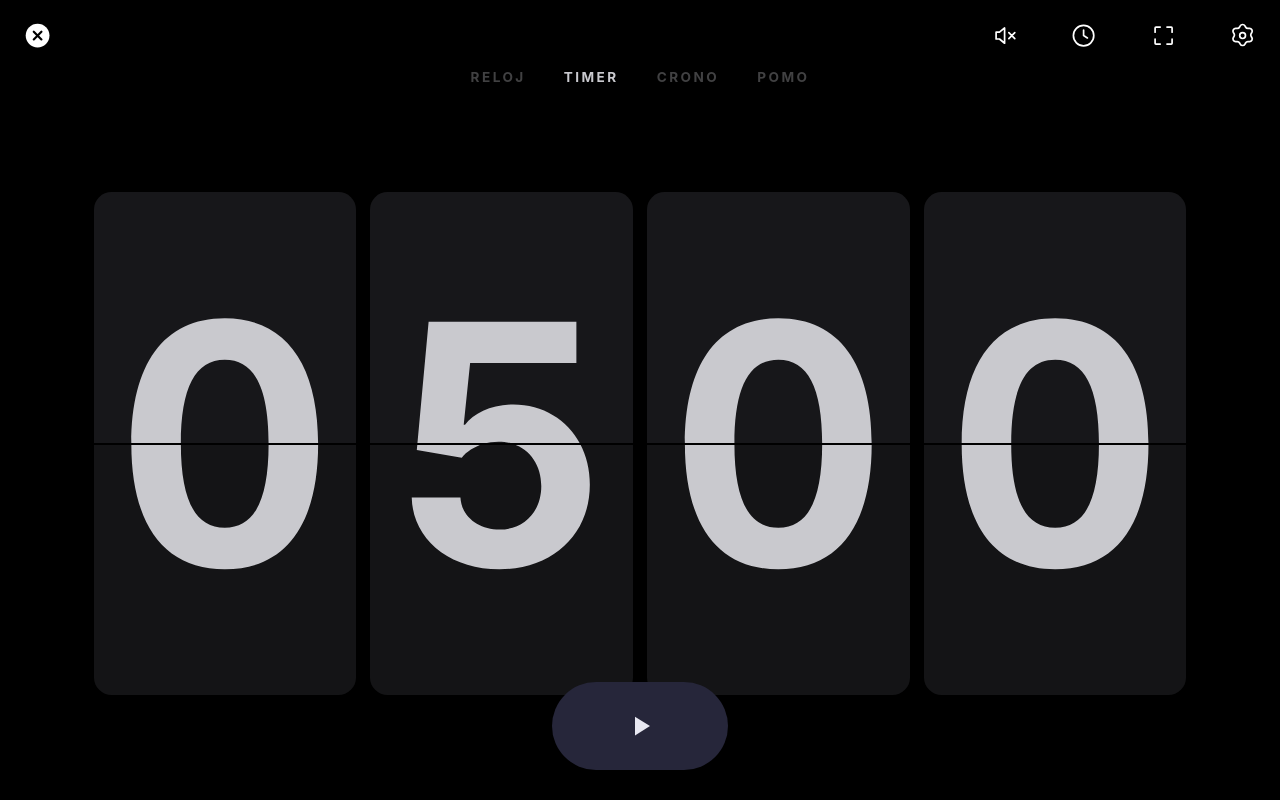
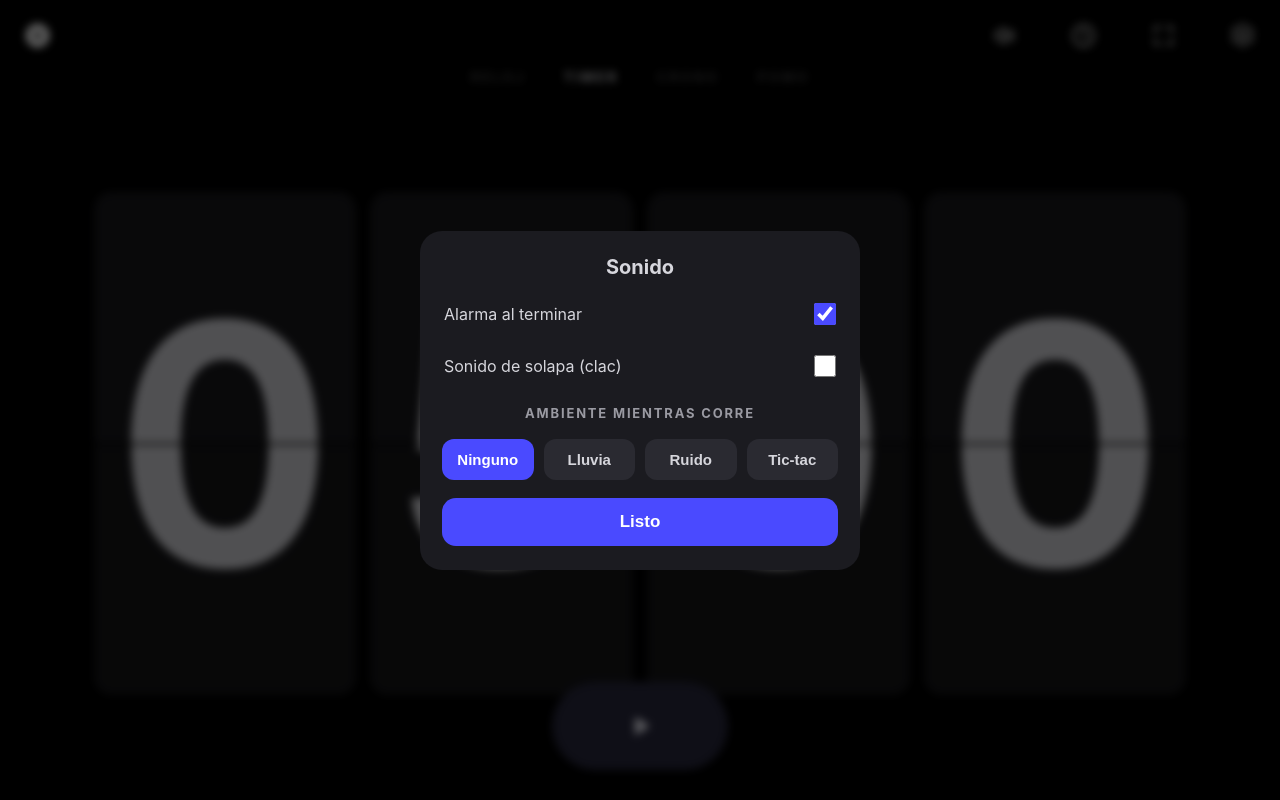
Before and after one commit to JesusMiguelVargas/Reloj_01, a React (Vite) app: page / in a window 1280 px wide. Both pictures are taken after a click on the button 1004 px from the left and 35 px from the top of the page. Built offline with nearby package versions, Linux system fonts and the light colour scheme.

Commit message:
Etapa 5: sonido ambiente, estadística diaria, cascada final y anti burn-in
Co-Authored-By: Claude Fable 5 <noreply@anthropic.com>
Claude-Session: https://claude.ai/code/session_012mgta3JjwT2LsF2DH2D446

```diff
--- a/src/App.tsx
+++ b/src/App.tsx
@@ -10,12 +10,14 @@ import {
   SoundOffIcon,
   SoundOnIcon,
 } from './components/Icons';
+import { AMBIENT_LABELS, useAmbient, type Ambient } from './hooks/useAmbient';
 import { useClock } from './hooks/useClock';
 import { DEFAULT_POMODORO, usePomodoro, type PomodoroConfig } from './hooks/usePomodoro';
 import { useSound } from './hooks/useSound';
 import { useStopwatch } from './hooks/useStopwatch';
 import { useTimer } from './hooks/useTimer';
 import { useWakeLock } from './hooks/useWakeLock';
+import { formatFocusTime, recordSession, todayStats } from './stats';
 
 const PRESETS = [1, 3, 5, 10, 15, 25, 45, 60];
 
@@ -52,6 +54,7 @@ interface Settings {
   notify: boolean;
   hour12: boolean;
   theme: Theme;
+  ambient: Ambient;
   pomodoro: PomodoroConfig;
 }
 
@@ -63,6 +66,7 @@ const DEFAULT_SETTINGS: Settings = {
   notify: false,
   hour12: false,
   theme: 'negro',
+  ambient: 'none',
   pomodoro: DEFAULT_POMODORO,
 };
 
@@ -113,8 +117,12 @@ export default function App() {
   const [mode, setMode] = useState<Mode>(loadMode);
 
   const { playFlick, playAlarm, playChime, unlock } = useSound();
+  const { start: startAmbient, stop: stopAmbient } = useAmbient();
+  const [stats, setStats] = useState(todayStats);
+  const timerDurationRef = useRef(0);
 
   const timer = useTimer(() => {
+    setStats(recordSession(timerDurationRef.current));
     if (settingsRef.current.alarmSound) playAlarm();
     if (settingsRef.current.vibrate && 'vibrate' in navigator) {
       navigator.vibrate([300, 120, 300, 120, 600]);
@@ -132,11 +140,14 @@ export default function App() {
     }
   });
 
+  timerDurationRef.current = timer.duration;
+
   const stopwatch = useStopwatch();
   const clock = useClock(mode === 'clock', settings.hour12);
 
   const pomodoro = usePomodoro(settings.pomodoro, {
-    onPhaseEnd: (_ended, next) => {
+    onPhaseEnd: (ended, next, focusSeconds) => {
+      if (ended === 'focus') setStats(recordSession(focusSeconds));
       if (settingsRef.current.alarmSound) playChime();
       if (settingsRef.current.vibrate && 'vibrate' in navigator) {
         navigator.vibrate(next === 'focus' ? [200] : [200, 100, 200]);
@@ -164,6 +175,7 @@ export default function App() {
 
   const [showPicker, setShowPicker] = useState(false);
   const [showSettings, setShowSettings] = useState(false);
+  const [showSound, setShowSound] = useState(false);
   const [pickerMin, setPickerMin] = useState(5);
   const [pickerSec, setPickerSec] = useState(0);
 
@@ -300,6 +312,27 @@ export default function App() {
         : stopwatch.running;
   const finished = mode === 'timer' && timer.status === 'finished';
 
+  // Sonido ambiente: solo mientras corre la cuenta.
+  useEffect(() => {
+    if (running && settings.ambient !== 'none') {
+      startAmbient(settings.ambient);
+    } else {
+      stopAmbient();
+    }
+  }, [running, settings.ambient, startAmbient, stopAmbient]);
+
+  // Anti burn-in: desplaza el reloj unos píxeles de vez en cuando.
+  const [drift, setDrift] = useState({ x: 0, y: 0 });
+  useEffect(() => {
+    const id = window.setInterval(() => {
+      setDrift({
+        x: Math.round(Math.random() * 12 - 6),
+        y: Math.round(Math.random() * 12 - 6),
+      });
+    }, 50_000);
+    return () => window.clearInterval(id);
+  }, []);
+
   const handlePlayPause = () => {
     unlock();
     if (mode === 'timer') {
@@ -359,10 +392,14 @@ export default function App() {
         <div className="topbar-right">
           <button
             className="icon-btn"
-            onClick={() => setSettings((s) => ({ ...s, alarmSound: !s.alarmSound }))}
-            aria-label={settings.alarmSound ? 'Silenciar alarma' : 'Activar alarma'}
+            onClick={() => setShowSound(true)}
+            aria-label="Sonido"
           >
-            {settings.alarmSound ? <SoundOnIcon /> : <SoundOffIcon />}
+            {settings.alarmSound || settings.ambient !== 'none' ? (
+              <SoundOnIcon />
+            ) : (
+              <SoundOffIcon />
+            )}
           </button>
           {mode === 'timer' && (
             <button className="icon-btn" onClick={openPicker} aria-label="Elegir duración">
@@ -398,6 +435,7 @@ export default function App() {
         onPointerMove={onClockPointerMove}
         onPointerUp={onClockPointerUp}
         onPointerCancel={onClockPointerUp}
+        style={{ transform: `translate(${drift.x}px, ${drift.y}px)`, transition: 'transform 2s ease' }}
       >
         {digits.map((d, i) => (
           <FlipDigit key={i} value={d} />
@@ -422,6 +460,13 @@ export default function App() {
           </div>
           <span className="pomo-phase">{PHASE_LABELS[pomodoro.phase]}</span>
         </div>
+      )}
+
+      {(mode === 'timer' || mode === 'pomodoro') && !running && stats.count > 0 && (
+        <p className="stats-line">
+          Hoy: {stats.count} {stats.count === 1 ? 'sesión' : 'sesiones'} ·{' '}
+          {formatFocusTime(stats.seconds)}
+        </p>
       )}
 
       <footer className="bottombar" style={{ visibility: controlsHidden ? 'hidden' : 'visible' }}>
@@ -479,6 +524,48 @@ export default function App() {
         </div>
       )}
 
+      {showSound && (
+        <div className="sheet-backdrop" onClick={() => setShowSound(false)}>
+          <div className="sheet" onClick={(e) => e.stopPropagation()}>
+            <h2>Sonido</h2>
+            <label className="toggle-row">
+              <span>Alarma al terminar</span>
+              <input
+                type="checkbox"
+                checked={settings.alarmSound}
+                onChange={(e) => setSettings((s) => ({ ...s, alarmSound: e.target.checked }))}
+              />
+            </label>
+            <label className="toggle-row">
+              <span>Sonido de solapa (clac)</span>
+              <input
+                type="checkbox"
+                checked={settings.flipSound}
+                onChange={(e) => setSettings((s) => ({ ...s, flipSound: e.target.checked }))}
+              />
+            </label>
+            <h3 className="sheet-subtitle">Ambiente mientras corre</h3>
+            <div className="presets ambient-grid">
+              {(Object.keys(AMBIENT_LABELS) as Ambient[]).map((a) => (
+                <button
+                  key={a}
+                  className={`preset${settings.ambient === a ? ' active' : ''}`}
+                  onClick={() => {
+                    unlock();
+                    setSettings((s) => ({ ...s, ambient: a }));
+                  }}
+                >
+                  {AMBIENT_LABELS[a]}
+                </button>
+              ))}
+            </div>
+            <button className="sheet-primary" onClick={() => setShowSound(false)}>
+              Listo
+            </button>
+          </div>
+        </div>
+      )}
+
       {showSettings && (
         <div className="sheet-backdrop" onClick={() => setShowSettings(false)}>
           <div className="sheet" onClick={(e) => e.stopPropagation()}>
@@ -500,22 +587,6 @@ export default function App() {
               ))}
             </div>
 
-            <label className="toggle-row">
-              <span>Alarma al terminar</span>
-              <input
-                type="checkbox"
-                checked={settings.alarmSound}
-                onChange={(e) => setSettings((s) => ({ ...s, alarmSound: e.target.checked }))}
-              />
-            </label>
-            <label className="toggle-row">
-              <span>Sonido de solapa (tic)</span>
-              <input
-                type="checkbox"
-                checked={settings.flipSound}
-                onChange={(e) => setSettings((s) => ({ ...s, flipSound: e.target.checked }))}
-              />
-            </label>
             <label className="toggle-row">
               <span>Vibración al terminar</span>
               <input
--- /dev/null
+++ b/src/hooks/useAmbient.ts
@@ -0,0 +1,124 @@
+import { useCallback, useEffect, useRef } from 'react';
+
+export type Ambient = 'none' | 'rain' | 'noise' | 'tick';
+
+export const AMBIENT_LABELS: Record<Ambient, string> = {
+  none: 'Ninguno',
+  rain: 'Lluvia',
+  noise: 'Ruido',
+  tick: 'Tic-tac',
+};
+
+/**
+ * Sonido ambiente sintetizado con WebAudio (sin archivos): lluvia, ruido
+ * marrón o tic-tac de reloj mecánico. Solo suena mientras el temporizador
+ * corre.
+ */
+export function useAmbient() {
+  const ctxRef = useRef<AudioContext | null>(null);
+  const cleanupRef = useRef<(() => void) | null>(null);
+
+  const getCtx = useCallback(() => {
+    if (!ctxRef.current) ctxRef.current = new AudioContext();
+    if (ctxRef.current.state === 'suspended') void ctxRef.current.resume();
+    return ctxRef.current;
+  }, []);
+
+  const stop = useCallback(() => {
+    cleanupRef.current?.();
+    cleanupRef.current = null;
+  }, []);
+
+  const start = useCallback(
+    (type: Ambient) => {
+      stop();
+      if (type === 'none') return;
+      const ctx = getCtx();
+
+      if (type === 'tick') {
+        // Tic-tac: clics filtrados alternando tono, uno por segundo.
+        let high = true;
+        const tick = () => {
+          const t = ctx.currentTime;
+          const buffer = ctx.createBuffer(1, ctx.sampleRate * 0.025, ctx.sampleRate);
+          const data = buffer.getChannelData(0);
+          for (let i = 0; i < data.length; i++) {
+            data[i] = (Math.random() * 2 - 1) * (1 - i / data.length) ** 2;
+          }
+          const src = ctx.createBufferSource();
+          src.buffer = buffer;
+          const filter = ctx.createBiquadFilter();
+          filter.type = 'bandpass';
+          filter.frequency.value = high ? 2100 : 1500;
+          filter.Q.value = 2;
+          const gain = ctx.createGain();
+          gain.gain.setValueAtTime(0.12, t);
+          src.connect(filter).connect(gain).connect(ctx.destination);
+          src.start(t);
+          high = !high;
+        };
+        tick();
+        const id = window.setInterval(tick, 1000);
+        cleanupRef.current = () => window.clearInterval(id);
+        return;
+      }
+
+      // Lluvia y ruido comparten la base: un bucle de ruido filtrado.
+      const seconds = 3;
+      const buffer = ctx.createBuffer(1, ctx.sampleRate * seconds, ctx.sampleRate);
+      const data = buffer.getChannelData(0);
+      if (type === 'noise') {
+        // Ruido marrón: paseo aleatorio, más grave y arrullador.
+        let last = 0;
+        for (let i = 0; i < data.length; i++) {
+          last = (last + (Math.random() * 2 - 1) * 0.02) / 1.02;
+          data[i] = last * 3.5;
+        }
+      } else {
+        for (let i = 0; i < data.length; i++) {
+          data[i] = Math.random() * 2 - 1;
+        }
+      }
+
+      const src = ctx.createBufferSource();
+      src.buffer = buffer;
+      src.loop = true;
+
+      const filter = ctx.createBiquadFilter();
+      filter.type = 'lowpass';
+      filter.frequency.value = type === 'rain' ? 1600 : 900;
+
+      const gain = ctx.createGain();
+      gain.gain.value = type === 'rain' ? 0.09 : 0.11;
+
+      src.connect(filter).connect(gain).connect(ctx.destination);
+      src.start();
+
+      let lfoCleanup = () => {};
+      if (type === 'rain') {
+        // Vaivén lento del volumen, como ráfagas de lluvia.
+        const lfo = ctx.createOscillator();
+        lfo.frequency.value = 0.13;
+        const lfoGain = ctx.createGain();
+        lfoGain.gain.value = 0.035;
+        lfo.connect(lfoGain).connect(gain.gain);
+        lfo.start();
+        lfoCleanup = () => {
+          lfo.stop();
+          lfo.disconnect();
+        };
+      }
+
+      cleanupRef.current = () => {
+        lfoCleanup();
+        src.stop();
+        src.disconnect();
+      };
+    },
+    [getCtx, stop]
+  );
+
+  useEffect(() => stop, [stop]);
+
+  return { start, stop };
+}
--- a/src/hooks/useSound.ts
+++ b/src/hooks/useSound.ts
@@ -17,7 +17,11 @@ export function useSound() {
     return ctxRef.current;
   }, []);
 
-  /** Clic corto y seco, como la solapa de un reloj de tarjetas. */
+  /**
+   * Clic corto y seco, como la solapa de un reloj de tarjetas. El tono y el
+   * volumen varían un poco en cada golpe: los mecanismos reales nunca
+   * suenan igual dos veces.
+   */
   const playFlick = useCallback(() => {
     const ctx = getCtx();
     const t = ctx.currentTime;
@@ -28,12 +32,13 @@ export function useSound() {
     }
     const src = ctx.createBufferSource();
     src.buffer = buffer;
+    src.playbackRate.value = 0.92 + Math.random() * 0.16;
     const filter = ctx.createBiquadFilter();
     filter.type = 'bandpass';
-    filter.frequency.value = 2400;
+    filter.frequency.value = 2100 + Math.random() * 700;
     filter.Q.value = 1.2;
     const gain = ctx.createGain();
-    gain.gain.setValueAtTime(0.18, t);
+    gain.gain.setValueAtTime(0.14 + Math.random() * 0.08, t);
     src.connect(filter).connect(gain).connect(ctx.destination);
     src.start(t);
   }, [getCtx]);
--- /dev/null
+++ b/src/stats.ts
@@ -0,0 +1,43 @@
+/** Estadística mínima del día: sesiones de foco completadas y tiempo total. */
+
+export interface DayStats {
+  count: number;
+  seconds: number;
+}
+
+function todayKey() {
+  const d = new Date();
+  return `reloj:stats:${d.getFullYear()}-${String(d.getMonth() + 1).padStart(2, '0')}-${String(
+    d.getDate()
+  ).padStart(2, '0')}`;
+}
+
+export function todayStats(): DayStats {
+  try {
+    const raw = localStorage.getItem(todayKey());
+    if (raw) return { count: 0, seconds: 0, ...JSON.parse(raw) };
+  } catch {
+    /* ignorar */
+  }
+  return { count: 0, seconds: 0 };
+}
+
+export function recordSession(seconds: number): DayStats {
+  const next = {
+    count: todayStats().count + 1,
+    seconds: todayStats().seconds + seconds,
+  };
+  try {
+    localStorage.setItem(todayKey(), JSON.stringify(next));
+  } catch {
+    /* ignorar */
+  }
+  return next;
+}
+
+export function formatFocusTime(seconds: number): string {
+  const h = Math.floor(seconds / 3600);
+  const m = Math.round((seconds % 3600) / 60);
+  if (h > 0) return `${h} h ${m} m`;
+  return `${m} m`;
+}
--- a/src/styles.css
+++ b/src/styles.css
@@ -362,10 +362,48 @@ body {
   }
 }
 
+/* ---------- Estadística mínima ---------- */
+
+.stats-line {
+  text-align: center;
+  color: var(--digit);
+  opacity: 0.35;
+  font-size: clamp(11px, 1.7vmin, 14px);
+  font-weight: 600;
+  letter-spacing: 0.06em;
+  padding: 8px 0 0;
+  font-variant-numeric: tabular-nums;
+}
+
+@media (orientation: landscape) {
+  /* En horizontal no hay sitio: el reloj manda */
+  .stats-line {
+    display: none;
+  }
+}
+
+.ambient-grid {
+  grid-template-columns: repeat(4, 1fr);
+}
+
 /* ---------- Estado terminado ---------- */
 
-.app.finished .clock {
-  animation: flash 1s ease-in-out infinite;
+/* Parpadeo en cascada: cada tarjeta pulsa con un pequeño retardo,
+   como una ola que recorre el reloj. */
+.app.finished .flip-card {
+  animation: flash 1.2s ease-in-out infinite;
+}
+
+.app.finished .flip-card:nth-child(2) {
+  animation-delay: 0.12s;
+}
+
+.app.finished .flip-card:nth-child(3) {
+  animation-delay: 0.24s;
+}
+
+.app.finished .flip-card:nth-child(4) {
+  animation-delay: 0.36s;
 }
 
 @keyframes flash {
@@ -375,6 +413,22 @@ body {
   }
   50% {
     opacity: 0.35;
+  }
+}
+
+@media (prefers-reduced-motion: reduce) {
+  .flap-top,
+  .flap-bottom {
+    animation-duration: 0.01s;
+  }
+
+  .flap-bottom {
+    animation-delay: 0.01s;
+  }
+
+  .app.finished .flip-card {
+    animation: none;
+    opacity: 0.6;
   }
 }
 
```
Also changed, not shown: 1 other file (tests, documents, lock files or other folders).
